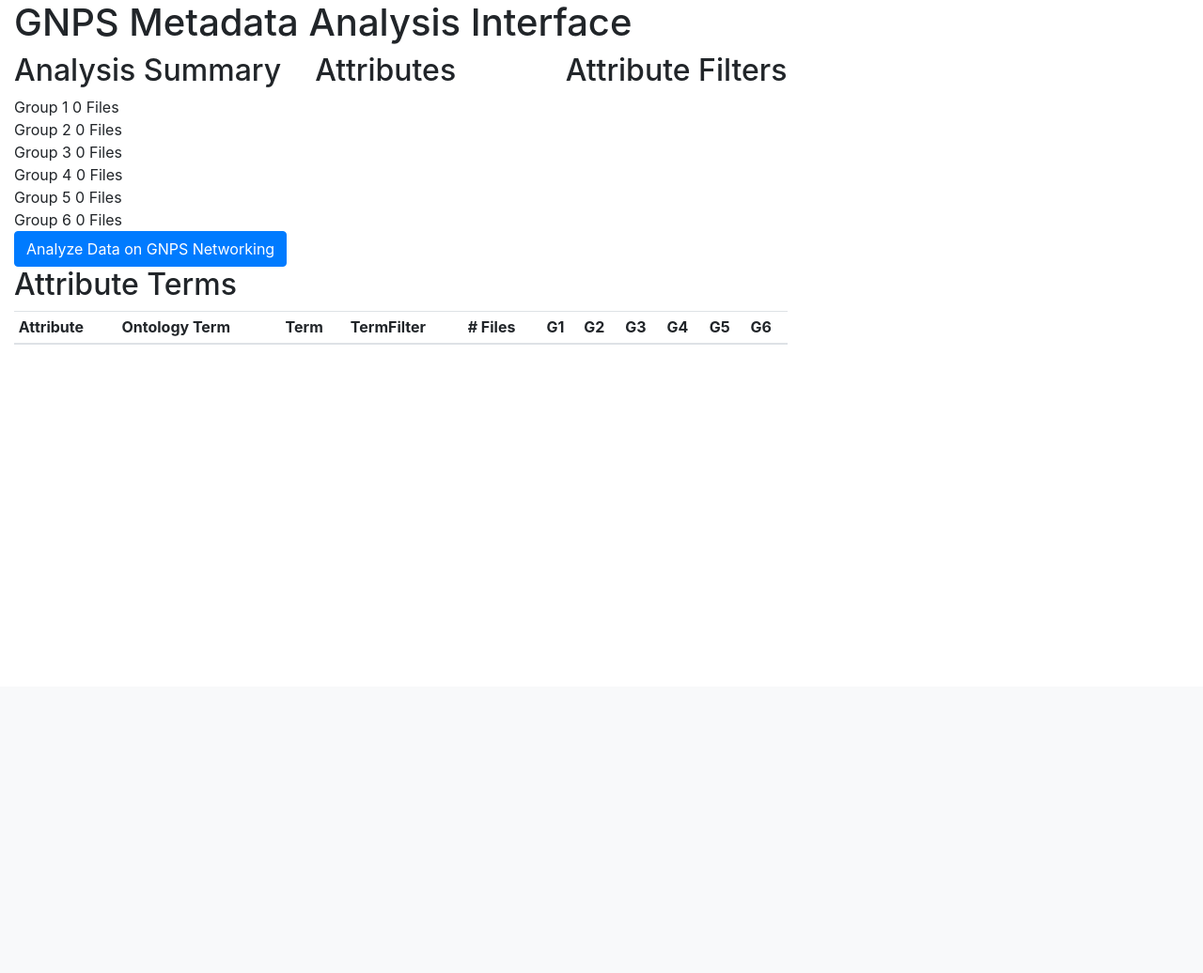
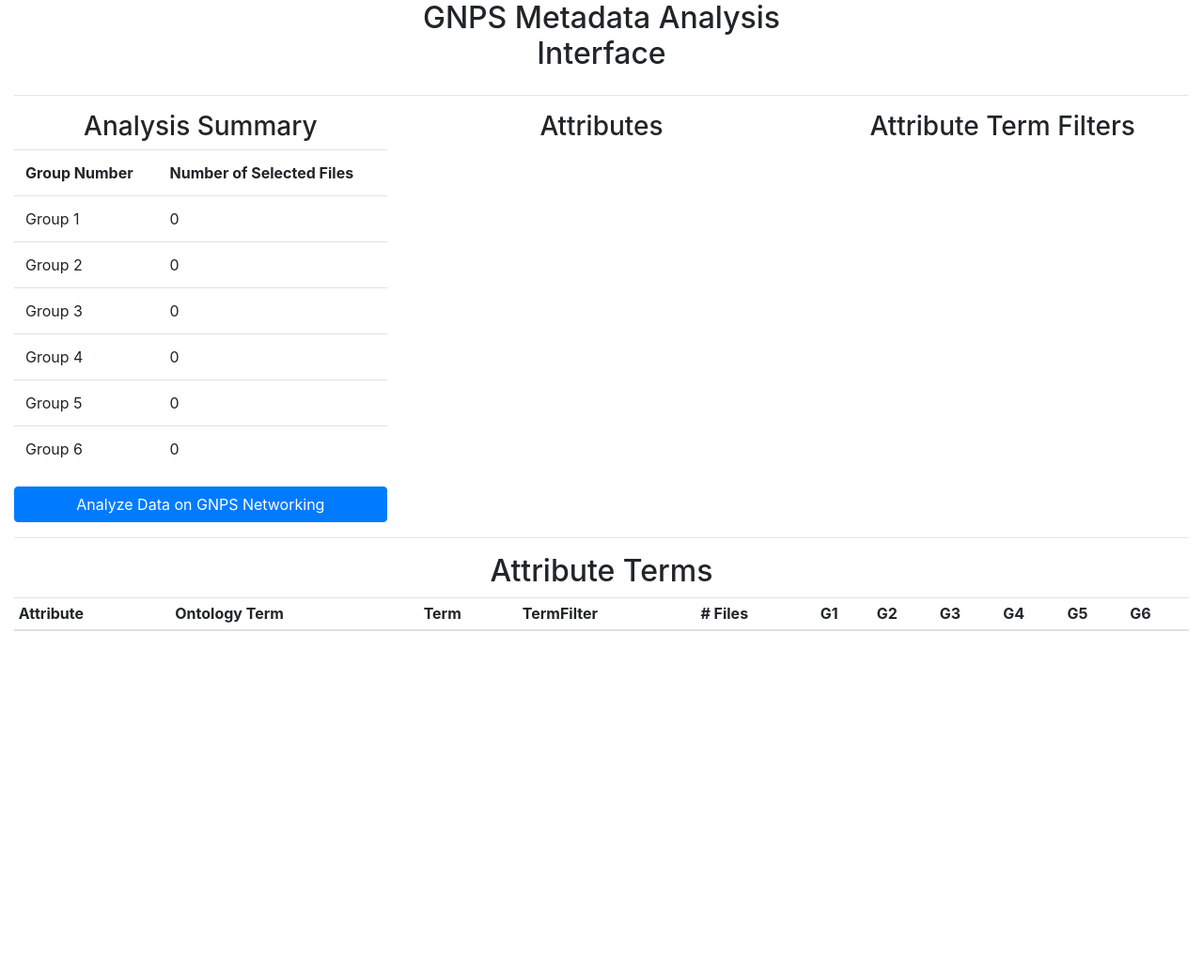
Before and after one commit to mwang87/ReDU-MS2-GNPS, a Flask app: page /dashboard in a window 1280 px wide. Shown: the part 69-1105 px from the top of the page at 94% size. Before the commit the page ends 436 px from the top, so only its background shows below. Run offline with Flask 2, Linux system fonts and the light colour scheme; data that the repository does not hold is empty; some libraries are stand-ins or nearby versions.

Commit message:
updating views

```diff
--- a/templates/dashboard.html
+++ b/templates/dashboard.html
@@ -26,34 +26,50 @@
           <a class="nav-link" href="/metadata">Metadata Explorer</a>
         </li>
         <li class="nav-item">
-          <a class="nav-link" href="https://bix-lab.ucsd.edu/display/Public/GNPS+Documentation+Page">Documentation</a>
+          <a class="nav-link" href="https://ccms-ucsd.github.io/GNPSDocumentation/">Documentation</a>
         </li>
       </ul>
 
     </nav>
 
-    <div id="app-4" class="col-md-8 justify-content-center align-items-center">
-        <h1>GNPS Metadata Analysis Interface</h1>
+    <div id="app-4" class="container-fluid justify-content-center align-items-center">
+        <div class="row">
+            <div class="col-sm"></div>
+            <div class="col-sm text-center">
+                <h2>GNPS Metadata Analysis Interface</h2>
+            </div>
+            <div class="col-sm"></div>
+        </div>
+
+        <hr>
 
         <div id="toppanel" class="row">
             <div class="col">
-                <h2>Analysis Summary</h2>
+                <div class="text-center">
+                    <h3>Analysis Summary</h3>
+                </div>
+
                 <analysis-gobutton></analysis-gobutton>
             </div>
 
             <div class="col">
-                <h2>Attributes</h2>
+                <div class="text-center">
+                    <h3>Attributes</h3>
+                </div>
                 <attribute-viewer v-for="item in attributes" v-bind:attributename="item.attributename" v-on:update-attribute="updateAttributeSelection"></attribute-viewer>
-                <br>
             </div>
 
             <div class="col">
-                <h2>Attribute Filters</h2>
+                <div class="text-center">
+                    <h3>Attribute Term Filters</h3>
+                </div>
                 <attribute-filterviewer v-for="item in filterTerms" v-bind:attributename="item.attributename" v-bind:attributeterm="item.attributeterm"></attribute-filterviewer>
             </div>
         </div>
 
-        <div>
+        <hr>
+
+        <div class="col-sm text-center">
             <h2>Attribute Terms</h2>
         </div>
         <div style="overflow-y:auto; height:400px">
@@ -275,15 +291,20 @@
                     win.focus();
                 }
             },
-            template: '<div> \
-      Group 1 {{ this.$parent.groupG1.length }} Files <br> \
-      Group 2 {{ this.$parent.groupG2.length }} Files <br> \
-      Group 3 {{ this.$parent.groupG3.length }} Files <br> \
-      Group 4 {{ this.$parent.groupG4.length }} Files <br> \
-      Group 5 {{ this.$parent.groupG5.length }} Files <br> \
-      Group 6 {{ this.$parent.groupG6.length }} Files <br> \
-      <button class="btn btn-primary" v-on:click="clickMe">Analyze Data on GNPS Networking</button> \
-      </div>'
+            template: '<div> <table class="table table-striped"> \
+            <tr> \
+            <th>Group Number</th> \
+            <th>Number of Selected Files</th> \
+            </tr> \
+            <tr><td>Group 1 </td><td>{{ this.$parent.groupG1.length }}</td></tr>\
+            <tr><td>Group 2 </td><td>{{ this.$parent.groupG2.length }}</td></tr>\
+            <tr><td>Group 3 </td><td>{{ this.$parent.groupG3.length }}</td></tr>\
+            <tr><td>Group 4 </td><td>{{ this.$parent.groupG4.length }}</td></tr>\
+            <tr><td>Group 5 </td><td>{{ this.$parent.groupG5.length }}</td></tr>\
+            <tr><td>Group 6 </td><td>{{ this.$parent.groupG6.length }}</td></tr>\
+            </table> \
+            <button class="btn btn-primary btn-block" v-on:click="clickMe">Analyze Data on GNPS Networking</button> \
+            </div>'
         })
 
         var app4 = new Vue({
```
